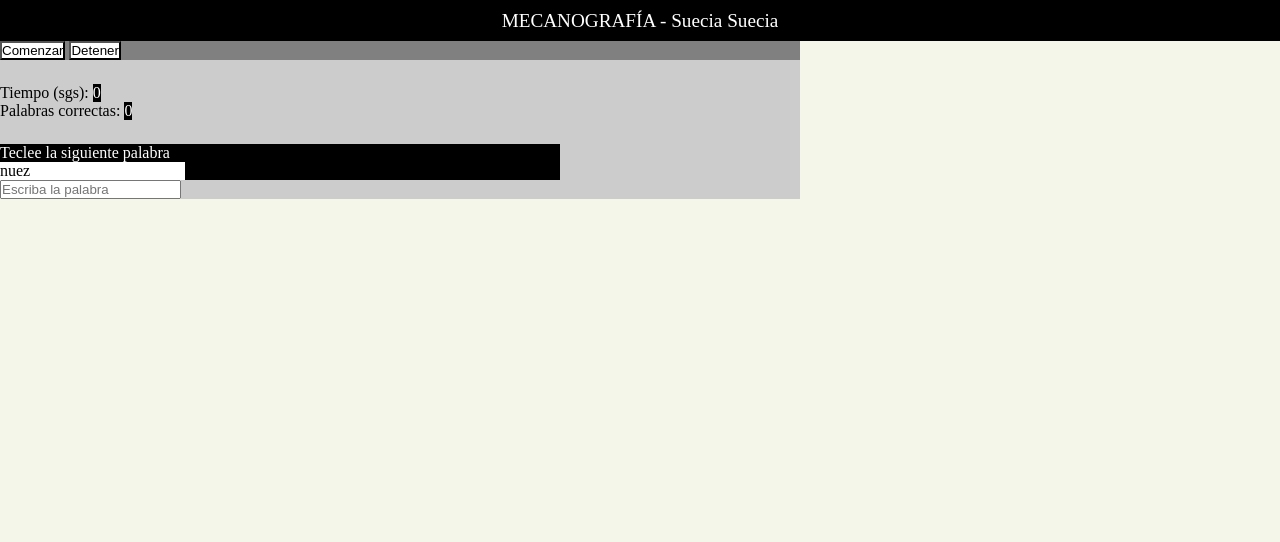
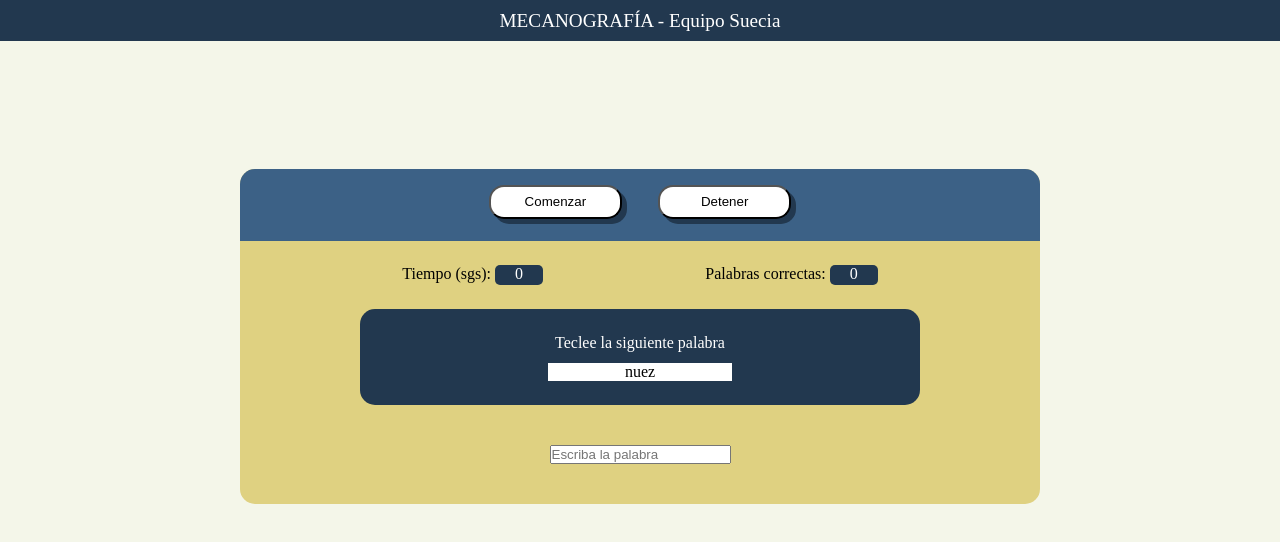
Before and after one commit to josedmartin/Mecanografia-IPO, a plain HTML site: page www/index.html in a window 1280 px wide. Drawn offline with Linux system fonts and the light colour scheme.

Commit message:
Todo modificado

```diff
--- a/www/index.html
+++ b/www/index.html
@@ -11,7 +11,7 @@
     <div class="lienzo">
       <div class="cabecera">
         <p>
-          MECANOGRAFÍA - Suecia
+          MECANOGRAFÍA - Equipo
           <span class="equipo" id="equipo">
             <!-- JS modifica el nombre del equipo  -->
           </span>
--- a/www/style.css
+++ b/www/style.css
@@ -1,6 +1,6 @@
 /**********************************************************************/
 /*  PROYECTO MECANOGRAFIA        */
-/*  EQUIPO XXXX                 */
+/*  EQUIPO Suecia                 */
 
 * {
   box-sizing: border-box;
@@ -12,9 +12,9 @@
 
 :root {
   --color-fondo: hsl(69, 42%, 94%);
-  --color-primario: hsl(0, 0%, 0%);
-  --color-primario-claro: hsl(0, 0%, 50%);
-  --color-primario-muy-claro: hsl(0, 0%, 80%);
+  --color-primario: hsl(210, 40%, 22%);
+  --color-primario-claro: hsl(210, 38%, 38%);
+  --color-primario-muy-claro: hsl(51, 59%, 69%);
   --color-sobre-primario: hsl(2, 100%, 100%);
   --color-secundario: hsl(2, 50%, 102%);
   --color-sobre-secundario: hsl(2, 0%, 0%);
@@ -28,6 +28,7 @@
 .lienzo {
   height: 100vh;
   background-color: var(--color-fondo);
+  text-align: center;
 }
 
 /* ************************************ */
@@ -39,7 +40,10 @@
   color: var(--color-sobre-primario);
 
   font-size: 1.2em;
-  text-align: center;
+  display: flex;
+  align-items: center;
+  justify-content: center;
+
 }
 
 /* ************************************ */
@@ -47,6 +51,9 @@
 .panel {
   width: clamp(500px, 90%, 800px);
   background-color: var(--color-primario-muy-claro);
+  display: inline-block;
+  margin-top: 10%;
+  border-radius: 15px;
 }
 
 /* ************************************ */
@@ -54,10 +61,17 @@
 .panel__controles {
   width: 100%;
   background-color: var(--color-primario-claro);
+  height: 4.5em;
+  border-radius: 15px 15px 0px 0px;
 }
 
 .cambio {
   background-color: var(--color-secundario);
+  width: 10em;
+  margin: 2%;
+  height: 2.5em;
+  box-shadow: 5px 5px var(--color-primario);
+  border-radius: 15px;
   /* Modifica el aspecto del cursor para indicar que es un botón */
   cursor: pointer;
 }
@@ -66,12 +80,19 @@
 .panel__marcador {
   width: 100%;
   padding: 1.5em 0;
+  display: flex;
+  align-items: center;
+  justify-content: space-evenly;
+
 }
 
 .dato-numerico {
   display: inline-block;
   background-color: var(--color-primario);
   color: var(--color-sobre-primario);
+  border-radius: 5px;
+  width: 3em;
+  height: 1.25em;
 }
 
 /* ************************************ */
@@ -79,15 +100,26 @@
   width: 70%;
   background-color: var(--color-primario);
   color: var(--color-sobre-primario);
+  align-items: center;
+  justify-content: center;
+  display: inline-flex;
+  flex-direction: column;
+  height: 6em;
+
+  border-radius: 15px;
 }
 
 .palabra {
   width: 33%;
   background-color: var(--color-secundario);
   color: var(--color-sobre-secundario);
+  display: inline-block;
+  margin-top: 2%;
 }
 
 /* ************************************ */
 .panel__entrada {
   width: 60%;
+  display: inline-block;
+  margin: 5%;
 }
```
